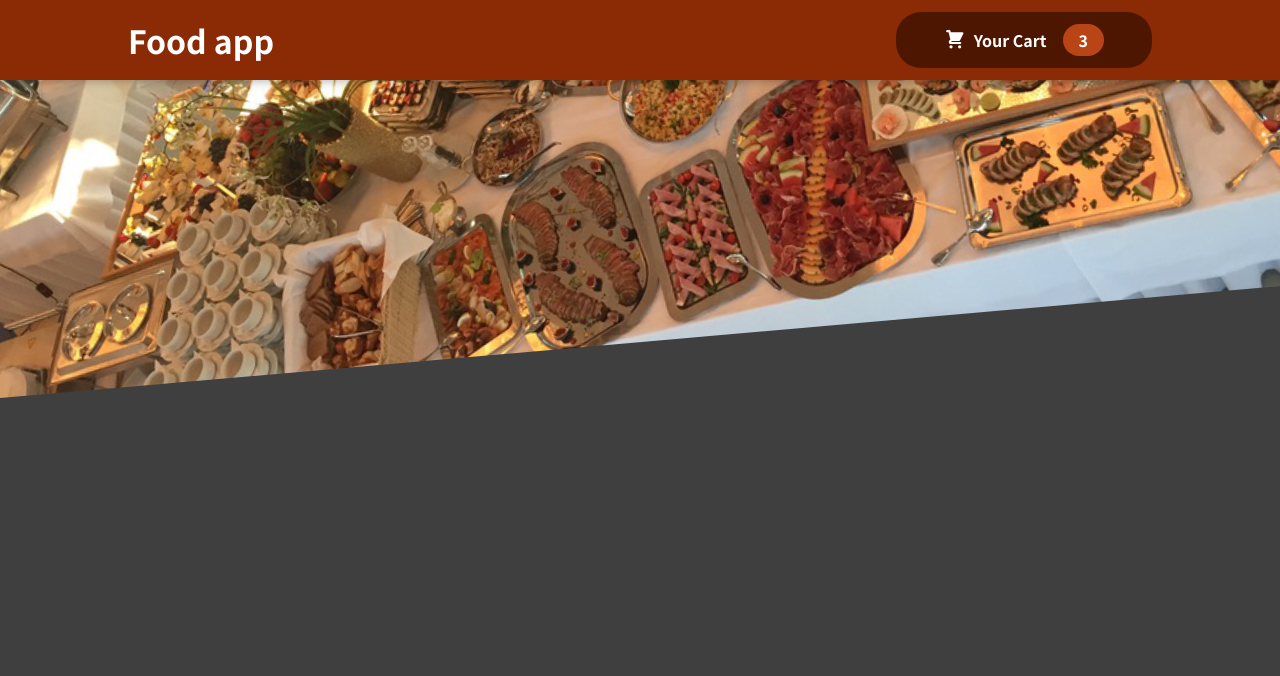
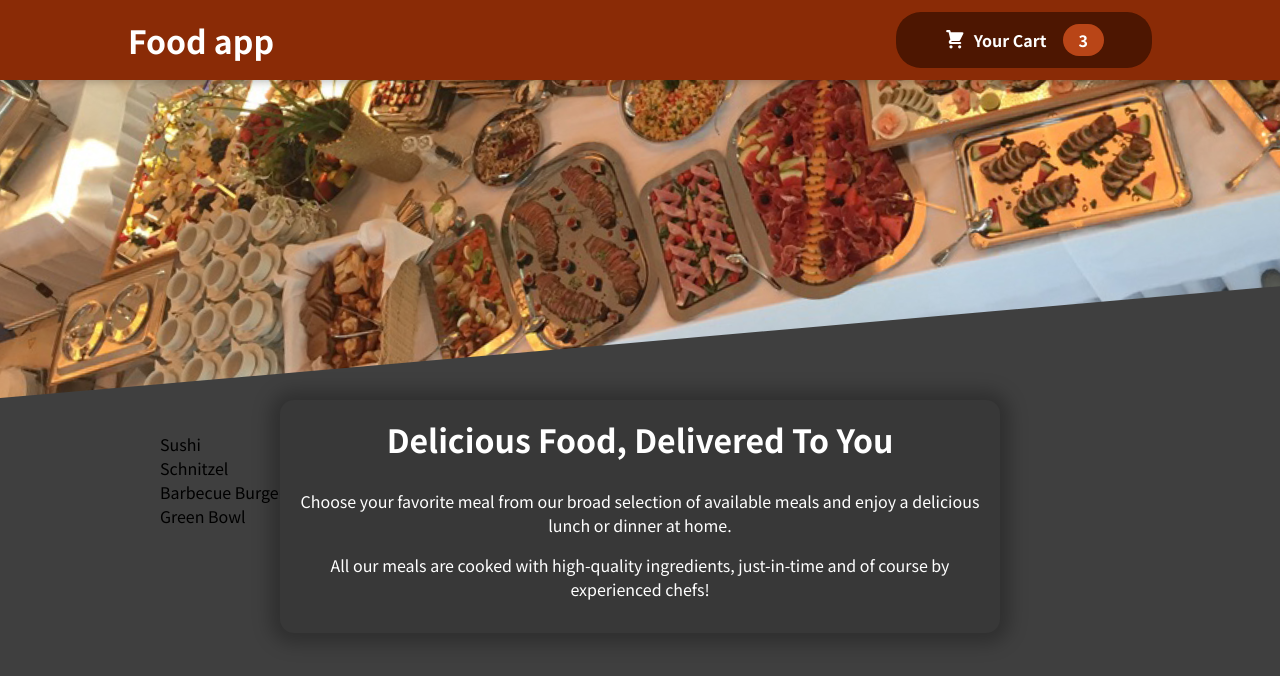
Before and after one commit to jimmy404/foodApp, a React (Create React App) app: page / in a window 1280 px wide. Shown: the top 676 px of the page. Built offline with nearby package versions, Linux system fonts and the light colour scheme.

Commit message:
feat: implements Meals component into App

```diff
--- a/src/App.js
+++ b/src/App.js
@@ -1,10 +1,14 @@
-import React, { Fragment } from 'react'
+import React, { Fragment } from "react";
 import Header from "./components/Layout/Header";
+import Meals from "./components/Meals/Meals";
 
 function App() {
   return (
     <Fragment>
       <Header />
+      <main>
+        <Meals />
+      </main>
     </Fragment>
   );
 }
```
